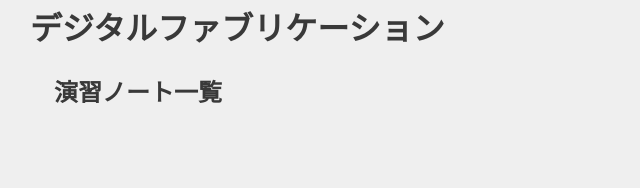
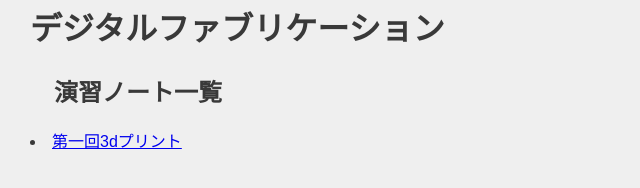
Before and after one commit to soichi-0711/xbp, a plain HTML site: page digi_fab/index.html in a window 1280 px wide. Shown: the part 100-288 px from the top of the page, without its empty margins (0-640 px from the left). Drawn offline with Linux system fonts and the light colour scheme.

Commit message:
202501010

```diff
--- a/digi_fab/index.html
+++ b/digi_fab/index.html
@@ -12,6 +12,7 @@
     </logotohome>
     <h1>デジタルファブリケーション</h1>
     <h2>演習ノート一覧</h2>
+    <li><a href="xbp/de12/3dprint daiikkai.html" target="_blank">第一回3dプリント</a></li>
 
 
 
```
